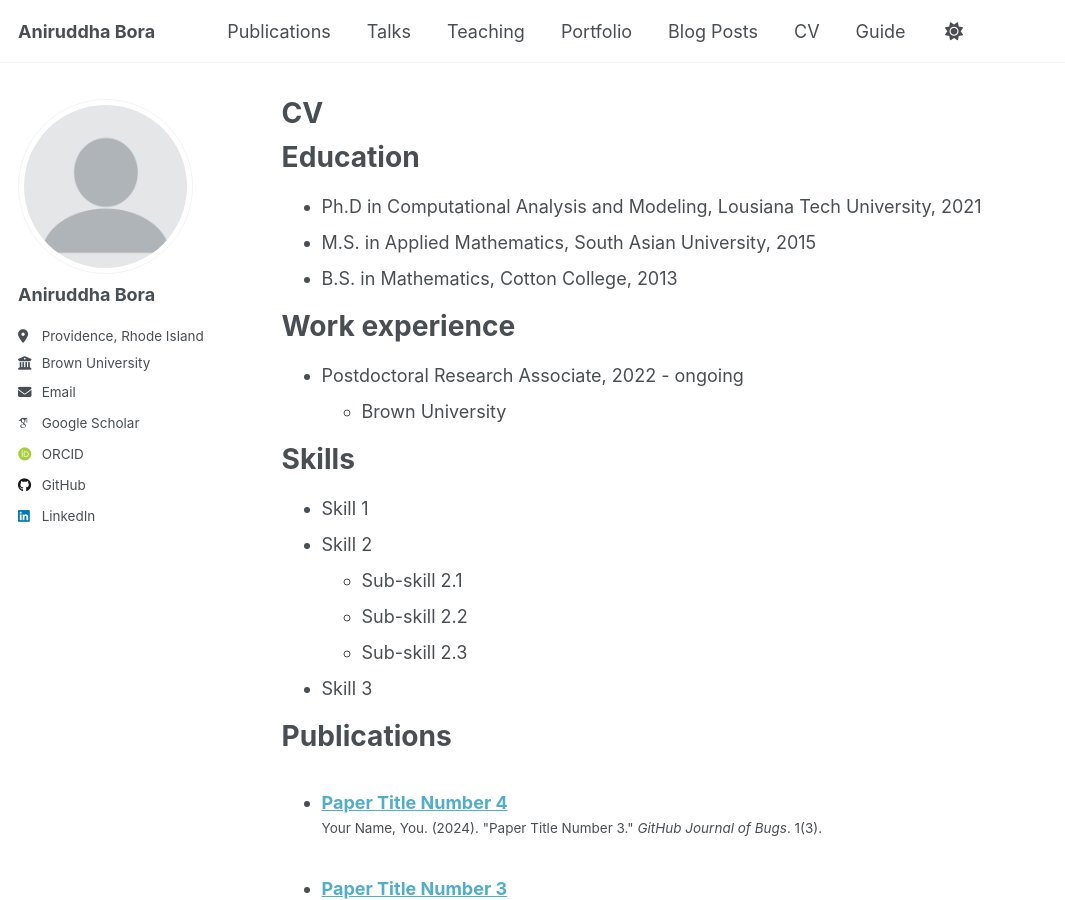
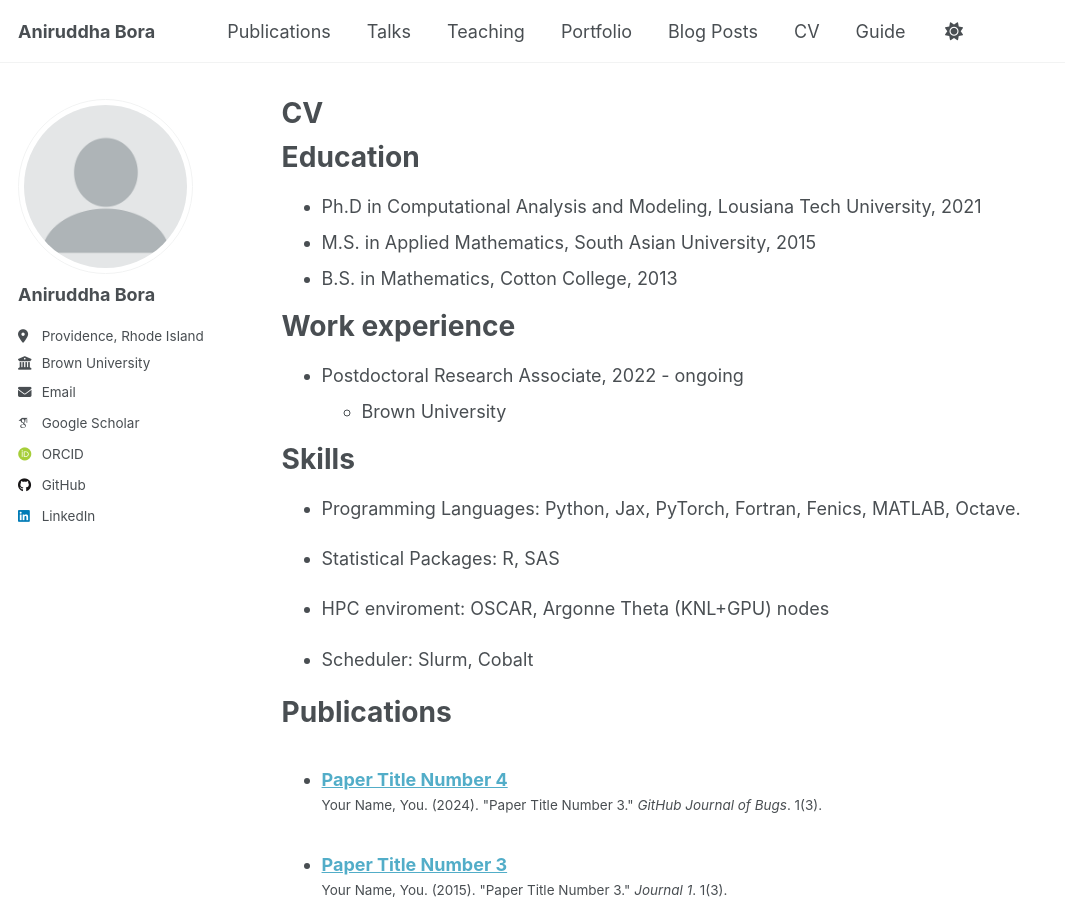
Before and after one commit to aniruddhabora/aniruddhabora.github.io, a Jekyll site: the page built from _pages/cv.md, in a window 1280 px wide and 900 px high. Shown: the whole window, without its empty margins (0-1065 px from the left). Built offline with Jekyll 4.4.1, drawn with Linux system fonts in a browser that asks for light colours; some web fonts are replaced.

Commit message:
Update cv.md

```diff
--- a/_pages/cv.md
+++ b/_pages/cv.md
@@ -22,12 +22,13 @@ Work experience
 
 Skills
 ======
-* Skill 1
-* Skill 2
-  * Sub-skill 2.1
-  * Sub-skill 2.2
-  * Sub-skill 2.3
-* Skill 3
+* Programming Languages: Python, Jax, PyTorch,  Fortran, Fenics, MATLAB, Octave.
+
+* Statistical Packages:  R, SAS
+
+* HPC enviroment: OSCAR, Argonne Theta (KNL+GPU) nodes
+
+* Scheduler: Slurm, Cobalt
 
 Publications
 ======
```
